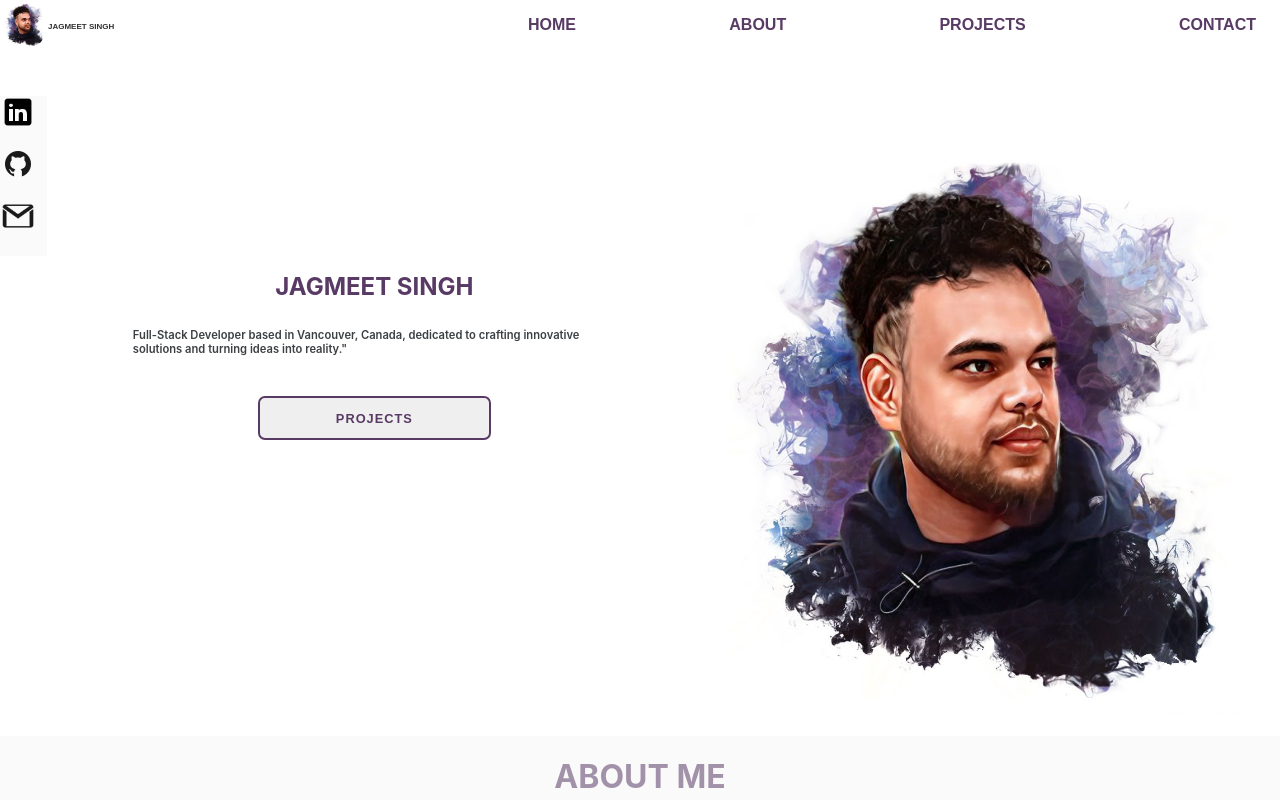
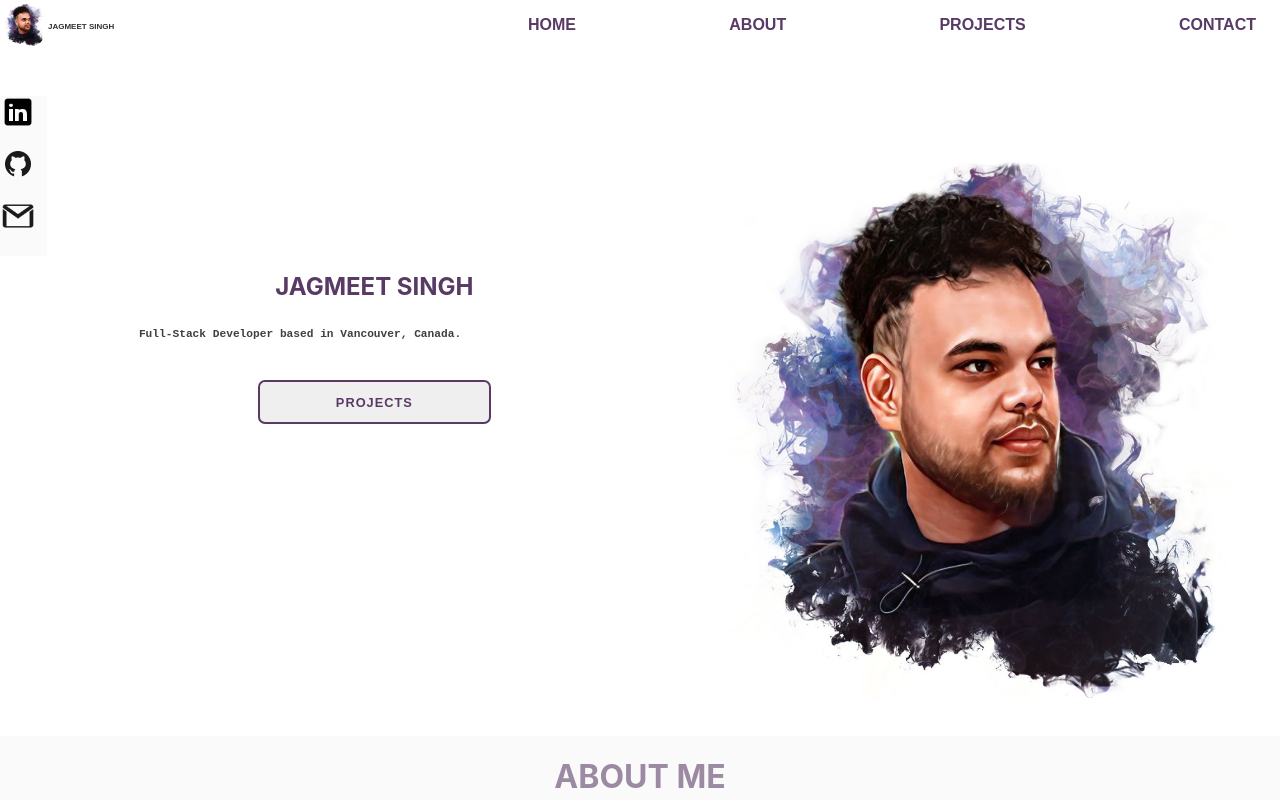
Before and after one commit to Jagm33t/portfolio, a React (Create React App) app: page / in a window 1280 px wide. Shown: the top 800 px of the page. Built offline with nearby package versions, Linux system fonts and the light colour scheme.

Commit message:
Added loading animation and typing effect

```diff
--- a/src/App.jsx
+++ b/src/App.jsx
@@ -1,4 +1,4 @@
-import React from 'react';
+import React, { useState, useEffect } from 'react';
 import NavHead from './Components/Navhead/NavHead';
 import './App.scss';
 import Home from './Components/Home/Home';
@@ -6,26 +6,46 @@ import About from './Components/About/About';
 import Projects from './Components/Projects/Projects';
 import Contact from './Components/Contact/Contact';
 import Footer from './Components/Footer/Footer';
+
 function App() {
+  const [isLoading, setIsLoading] = useState(true);
 
+  useEffect(() => {
+    // Simulate the loading process for 3 seconds
+    const loadingTimeout = setTimeout(() => {
+      setIsLoading(false);
+    }, 2000);
+
+    // Clear the timeout to avoid memory leaks
+    return () => clearTimeout(loadingTimeout);
+  }, []);
 
   return (
     <div>
+      {isLoading ? (
+        <div class="appcontainer">
+          <div class="loader"></div>
+          <div class="loader"></div>
+          <div class="loader"></div>
+        </div>
+      ) : (
+        <>
           <NavHead />
           <div id="home">
-        <Home/>
+            <Home />
           </div>
           <div id="about">
             <About />
           </div>
           <div id='project'>
-       <Projects/>
+            <Projects />
           </div>
           <div id="Contact">
-       <Contact/>
+            <Contact />
           </div>
-      <Footer/>
-
+          <Footer />
+        </>
+      )}
     </div>
   );
 };
--- a/src/App.scss
+++ b/src/App.scss
@@ -0,0 +1,106 @@
+.loader {
+  position: absolute;
+  top: 50%;
+  left: 50%;
+  z-index: 10;
+  width: 160px;
+  height: 100px;
+  margin-left: -80px;
+  margin-top: -50px;
+  border-radius: 5px;
+  background: #1e3f57;
+  animation: dot1_ 3s cubic-bezier(0.55,0.3,0.24,0.99) infinite;
+}
+
+.loader:nth-child(2) {
+  z-index: 11;
+  width: 150px;
+  height: 90px;
+  margin-top: -45px;
+  margin-left: -75px;
+  border-radius: 3px;
+  background: #3c517d;
+  animation-name: dot2_;
+}
+
+.loader:nth-child(3) {
+  z-index: 12;
+  width: 40px;
+  height: 20px;
+  margin-top: 50px;
+  margin-left: -20px;
+  border-radius: 0 0 5px 5px;
+  background: #6bb2cd;
+  animation-name: dot3_;
+}
+
+@keyframes dot1_ {
+  3%,97% {
+    width: 160px;
+    height: 100px;
+    margin-top: -50px;
+    margin-left: -80px;
+  }
+
+  30%,36% {
+    width: 80px;
+    height: 120px;
+    margin-top: -60px;
+    margin-left: -40px;
+  }
+
+  63%,69% {
+    width: 40px;
+    height: 80px;
+    margin-top: -40px;
+    margin-left: -20px;
+  }
+}
+
+@keyframes dot2_ {
+  3%,97% {
+    height: 90px;
+    width: 150px;
+    margin-left: -75px;
+    margin-top: -45px;
+  }
+
+  30%,36% {
+    width: 70px;
+    height: 96px;
+    margin-left: -35px;
+    margin-top: -48px;
+  }
+
+  63%,69% {
+    width: 32px;
+    height: 60px;
+    margin-left: -16px;
+    margin-top: -30px;
+  }
+}
+
+@keyframes dot3_ {
+  3%,97% {
+    height: 20px;
+    width: 40px;
+    margin-left: -20px;
+    margin-top: 50px;
+  }
+
+  30%,36% {
+    width: 8px;
+    height: 8px;
+    margin-left: -5px;
+    margin-top: 49px;
+    border-radius: 8px;
+  }
+
+  63%,69% {
+    width: 16px;
+    height: 4px;
+    margin-left: -8px;
+    margin-top: -37px;
+    border-radius: 10px;
+  }
+}
--- a/src/Components/Home/Home.jsx
+++ b/src/Components/Home/Home.jsx
@@ -28,8 +28,7 @@ function Home() {
         </div>
         <div className="home-box1">
           <h1 className="home-header">JAGMEET SINGH</h1>
-          <p className="home-details">Full-Stack Developer based in Vancouver, Canada, dedicated to crafting innovative solutions and turning ideas into reality."</p>
-
+          <p className="home-details typing-demo">Full-Stack Developer based in Vancouver, Canada.</p>
           <button className="home-projectbtn" onClick={() => scrollToSection('project')}>PROJECTS</button>
         </div>
         <div className="home-box2">
--- a/src/Components/Home/Home.scss
+++ b/src/Components/Home/Home.scss
@@ -21,7 +21,7 @@
   background-color:#fafafa ;
   padding-left: 0.1rem;
   display: none;
-  animation: nav-load 900ms ease-in ;
+  animation: nav-load 1400ms ease-in ;
   @include tablet {
     display: block;
    }
@@ -47,7 +47,7 @@
   display: flex;
   flex-direction: column;
    align-items: center;
-   animation: box-load 900ms ease-in;
+   animation: box-load 1400ms ease-in;
 }
 @keyframes box-load {
   0%{
@@ -96,7 +96,7 @@
 }
 &-portpic{
   width: 100%;
-  animation: pic-load 900ms ease-in ;
+  animation: pic-load 1400ms ease-in ;
 
 }
 @keyframes pic-load {
@@ -156,3 +156,42 @@
 }
 
 }
+
+
+.typing-demo {
+  width: 75%;
+  animation: typing 4s steps(22), blink .6s steps(22) 3 ;
+  white-space: nowrap;
+  overflow: hidden;
+  border-right: 0px solid;
+  font-family: monospace;
+  font-size: 0.5rem;
+  padding-left: 8%;
+
+
+
+  @include tablet{
+   font-size: 0.7rem;
+   width: 90%;
+   padding-left: 12%;
+
+  }
+  @include desktop{
+    font-size: 0.9rem;
+    width: 68%;
+    padding-left: 12%;
+
+  }
+}
+
+@keyframes typing {
+  from {
+    width: 0
+  }
+}
+
+@keyframes blink {
+  50% {
+    border-color: transparent
+  }
+}
--- a/src/Components/Navhead/NavHead.scss
+++ b/src/Components/Navhead/NavHead.scss
@@ -10,7 +10,7 @@
   width: 100%;
   z-index: 100;
   background-color: white;
-  animation: nav-load 900ms ease-in ;
+  animation: nav-load 1600ms ease-in ;
 }
 
 .navbar-container {
```
Lines whose indentation alone changed are shown as unchanged.
